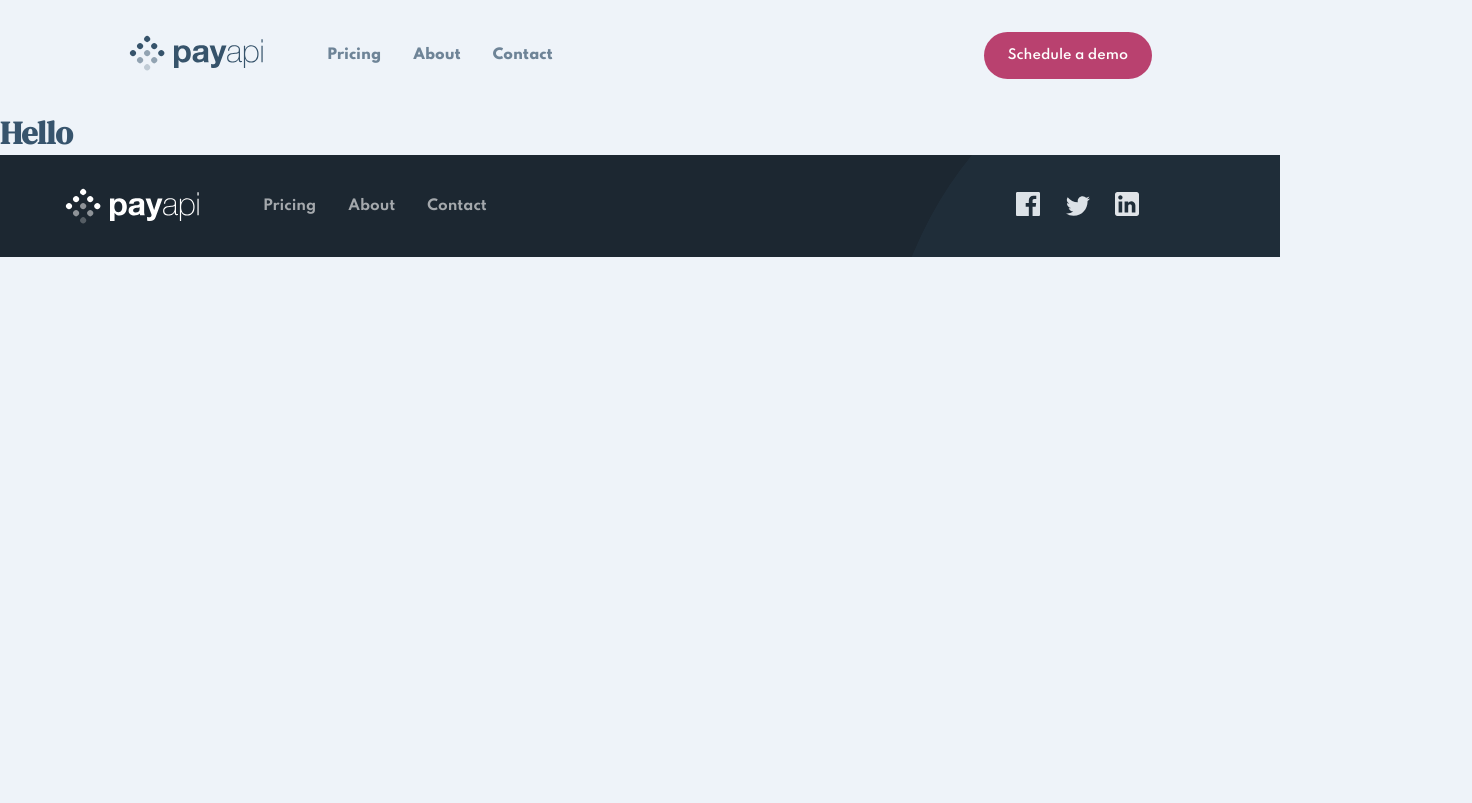
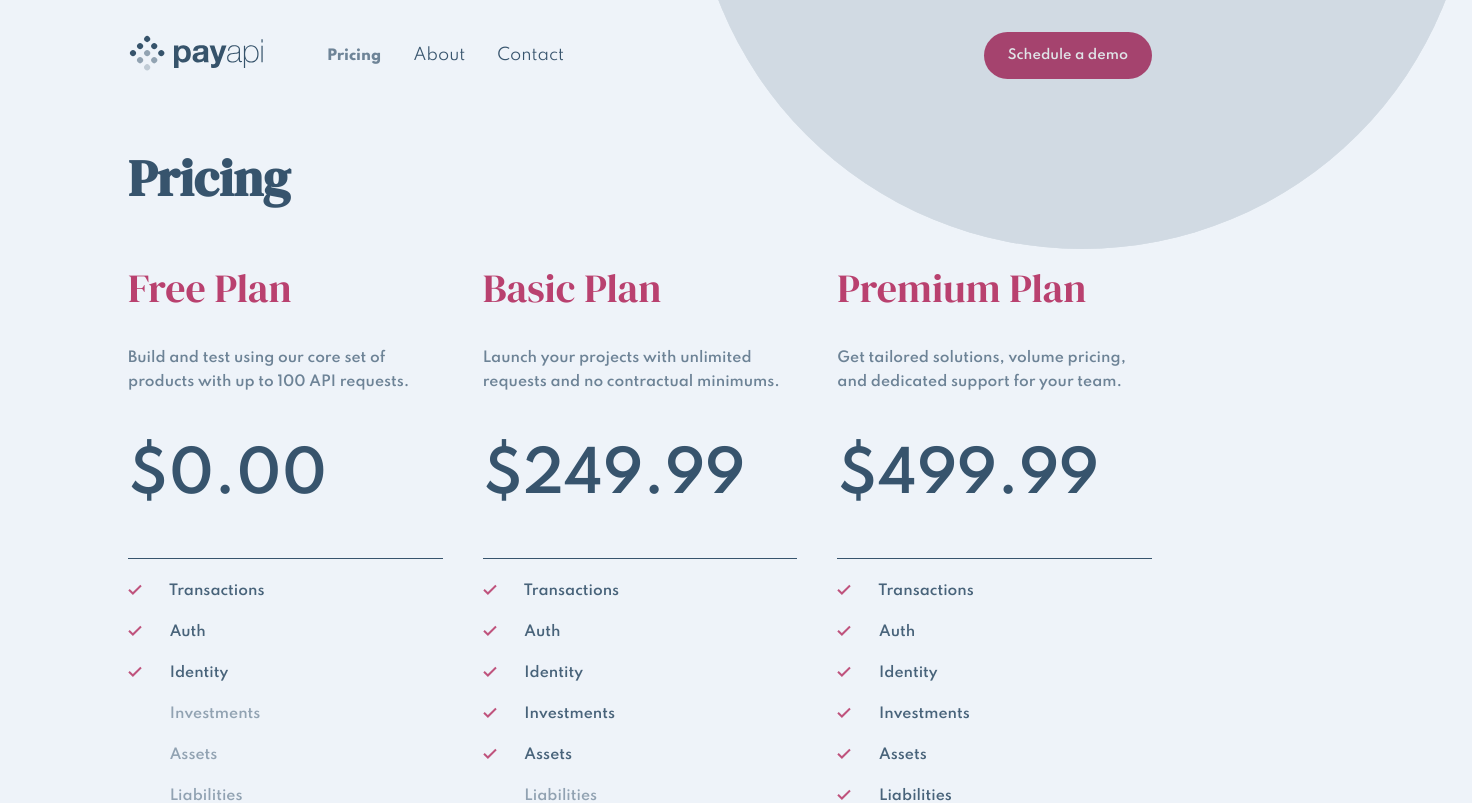
Before and after one commit to akaahl/payapi-multipage-site, a React (Create React App) app: page /pricing in a window 1280 px wide. Shown: the top 803 px of the page, 1472 px wide, since content can reach past the window. Built offline with nearby package versions, Linux system fonts and the light colour scheme.

Commit message:
Added Pricing page

```diff
--- a/src/components/FooterNav.js
+++ b/src/components/FooterNav.js
@@ -4,6 +4,7 @@ import logo from "../assets/shared/desktop/logo--white.svg";
 import facebook from "../assets/shared/desktop/facebook.svg";
 import linkedin from "../assets/shared/desktop/linkedin.svg";
 import twitter from "../assets/shared/desktop/twitter.svg";
+import { Link } from "react-router-dom";
 
 const FooterNav = () => {
   return (
@@ -16,7 +17,9 @@ const FooterNav = () => {
       <div className="left-side">
         <img src={logo} alt="logo" />
         <ul>
-          <li>Pricing</li>
+          <li>
+            <Link to="/pricing">Pricing</Link>
+          </li>
           <li>About</li>
           <li>Contact</li>
         </ul>
@@ -61,9 +64,13 @@ const StyledNav = styled.nav`
 
       li {
         margin: 0 1rem;
-        font-size: 14px;
-        font-weight: 700;
-        color: rgba(255, 255, 255, 0.6);
+
+        a {
+          text-decoration: none;
+          font-size: 14px;
+          font-weight: 700;
+          color: rgba(255, 255, 255, 0.6);
+        }
       }
     }
   }
--- a/src/components/Navbar.js
+++ b/src/components/Navbar.js
@@ -12,9 +12,10 @@ const Navbar = () => {
         </Link>
 
         <ul>
-          <Link to="/pricing">
-            <li>Pricing</li>
-          </Link>
+          <li>
+            <Link to="/pricing">Pricing</Link>
+          </li>
+
           <li>About</li>
           <li>Contact</li>
         </ul>
@@ -48,15 +49,15 @@ const NavContainer = styled.nav`
       display: flex;
       align-items: center;
 
-      a {
-        text-decoration: none;
-      }
-
       li {
         margin: 0 1rem;
-        font-size: 14px;
-        font-weight: 800;
-        color: rgba(55, 84, 109, 0.7);
+
+        a {
+          text-decoration: none;
+          font-size: 14px;
+          font-weight: 800;
+          color: rgba(55, 84, 109, 0.7);
+        }
       }
     }
   }
--- a/src/globalStyle.js
+++ b/src/globalStyle.js
@@ -42,7 +42,7 @@ const GlobalStyle = createGlobalStyle`
         }
     }
 
-    h1, h2 {
+    h1, h2, h3 {
         font-family: 'DM Serif Display', sans-serif;
     }
 `;
--- a/src/pages/Pricing.js
+++ b/src/pages/Pricing.js
@@ -1,11 +1,378 @@
 import styled from "styled-components";
+import checkIcon from "../assets/shared/desktop/icon-check.svg";
+import circlePattern from "../assets/shared/desktop/bg-pattern-circle.svg";
 
 const Pricing = () => {
   return (
-    <div>
-      <h1>Hello</h1>
-    </div>
+    <StyledContainer>
+      <img
+        src={circlePattern}
+        alt="circle pattern"
+        className="circle-pattern"
+      />
+
+      <h1>Pricing</h1>
+
+      <div className="pricing-container">
+        <section>
+          <h3>Free Plan</h3>
+          <p>
+            Build and test using our core set of products with up to 100 API
+            requests.
+          </p>
+          <h2>$0.00</h2>
+
+          <ul>
+            <li>
+              <img src={checkIcon} alt="check" /> Transactions
+            </li>
+            <li>
+              <img src={checkIcon} alt="check" /> Auth
+            </li>
+            <li>
+              <img src={checkIcon} alt="check" /> Identity
+            </li>
+            <li className="unavailable">
+              <img src={checkIcon} alt="check" /> Investments
+            </li>
+            <li className="unavailable">
+              <img src={checkIcon} alt="check" /> Assets
+            </li>
+            <li className="unavailable">
+              <img src={checkIcon} alt="check" /> Liabilities
+            </li>
+            <li className="unavailable">
+              <img src={checkIcon} alt="check" /> Income
+            </li>
+          </ul>
+
+          <button type="button">Request Access</button>
+        </section>
+
+        <section>
+          <h3>Basic Plan</h3>
+          <p>
+            Launch your projects with unlimited requests and no contractual
+            minimums.
+          </p>
+          <h2>$249.99</h2>
+
+          <ul>
+            <li>
+              <img src={checkIcon} alt="check" /> Transactions
+            </li>
+            <li>
+              <img src={checkIcon} alt="check" /> Auth
+            </li>
+            <li>
+              <img src={checkIcon} alt="check" /> Identity
+            </li>
+            <li>
+              <img src={checkIcon} alt="check" /> Investments
+            </li>
+            <li>
+              <img src={checkIcon} alt="check" /> Assets
+            </li>
+            <li className="unavailable">
+              <img src={checkIcon} alt="check" /> Liabilities
+            </li>
+            <li className="unavailable">
+              <img src={checkIcon} alt="check" /> Income
+            </li>
+          </ul>
+
+          <button type="button">Request Access</button>
+        </section>
+
+        <section>
+          <h3>Premium Plan</h3>
+          <p>
+            Get tailored solutions, volume pricing, and dedicated support for
+            your team.
+          </p>
+          <h2>$499.99</h2>
+
+          <ul>
+            <li>
+              <img src={checkIcon} alt="check" /> Transactions
+            </li>
+            <li>
+              <img src={checkIcon} alt="check" /> Auth
+            </li>
+            <li>
+              <img src={checkIcon} alt="check" /> Identity
+            </li>
+            <li>
+              <img src={checkIcon} alt="check" /> Investments
+            </li>
+            <li>
+              <img src={checkIcon} alt="check" /> Assets
+            </li>
+            <li>
+              <img src={checkIcon} alt="check" /> Liabilities
+            </li>
+            <li>
+              <img src={checkIcon} alt="check" /> Income
+            </li>
+          </ul>
+
+          <button type="button">Request Access</button>
+        </section>
+      </div>
+
+      <div className="subscribe-section">
+        <h2>Ready to start?</h2>
+
+        <div className="email-opt-in">
+          <input type="email" name="email" placeholder="Enter email address" />
+          <a href="#1" className="schedule-btn">
+            Schedule a demo
+          </a>
+        </div>
+      </div>
+    </StyledContainer>
   );
 };
 
+const StyledContainer = styled.main`
+  padding: 2rem 8rem;
+
+  .circle-pattern {
+    position: absolute;
+    top: -40%;
+    right: -15%;
+  }
+
+  h1 {
+    font-size: 4vw;
+  }
+
+  .pricing-container {
+    display: grid;
+    grid-template-columns: repeat(3, 1fr);
+    grid-column-gap: 2.5rem;
+    margin-top: 3rem;
+
+    section {
+      h3 {
+        color: #b9416f;
+        font-size: 2.5rem;
+        font-weight: 500;
+      }
+
+      p {
+        margin-top: 2rem;
+        line-height: 1.7;
+        font-size: 14px;
+        font-weight: 600;
+        opacity: 0.7;
+        /* width: 90%; */
+      }
+
+      h2 {
+        margin-top: 3rem;
+        font-family: "Spartan", sans-serif;
+        font-size: 3.5rem;
+        font-weight: 600;
+      }
+
+      ul {
+        list-style: none;
+        margin-top: 3rem;
+        border-top: 1px solid rgb(55, 84, 109);
+        border-bottom: 1px solid rgb(55, 84, 109);
+
+        li {
+          margin: 1.5rem 0;
+          font-size: 14px;
+          font-weight: 600;
+          opacity: 0.9;
+
+          &.unavailable {
+            opacity: 0.5;
+
+            img {
+              opacity: 0;
+            }
+          }
+
+          img {
+            margin-right: 1.5rem;
+          }
+        }
+      }
+
+      button {
+        border: 1px solid rgb(55, 84, 109);
+        padding: 1rem 1.5rem;
+        border-radius: 2rem;
+        margin-top: 3rem;
+        background: none;
+        cursor: pointer;
+        color: rgb(55, 84, 109);
+        font-weight: 600;
+        transition: background 0.3s ease-in-out;
+
+        &:hover {
+          background: rgb(55, 84, 109);
+          color: #fff;
+        }
+
+        &:active {
+          transform: scale(0.95);
+        }
+      }
+    }
+  }
+
+  .subscribe-section {
+    margin-top: 6rem;
+    display: flex;
+    align-items: center;
+    justify-content: space-between;
+    padding-bottom: 4rem;
+
+    h2 {
+      font-size: 3rem;
+      font-weight: 500;
+    }
+
+    .email-opt-in {
+      width: 55%;
+      padding-left: 1.5rem;
+      display: flex;
+      justify-content: space-between;
+      position: relative;
+      background: #fff;
+      border-radius: 2rem;
+      box-shadow: 0 5px 25px -2px rgba(0, 0, 0, 0.1);
+
+      input[type="email"] {
+        border: none;
+        margin: auto 0;
+        width: 50%;
+        padding: 1rem 0;
+        padding-left: 1rem;
+
+        &::placeholder {
+          color: rgba(55, 84, 109, 0.5);
+          font-weight: 800;
+          margin-left: 1rem;
+        }
+      }
+
+      .schedule-btn {
+      }
+    }
+  }
+
+  @media (max-width: 1024px) {
+    .circle-pattern {
+      top: -30%;
+      right: -30%;
+    }
+    .pricing-container {
+      grid-template-columns: repeat(2, 1fr);
+      grid-row-gap: 4rem;
+    }
+
+    .subscribe-section {
+      flex-direction: column;
+
+      .email-opt-in {
+        margin-top: 2rem;
+        width: 65%;
+      }
+    }
+  }
+
+  @media (max-width: 768px) {
+    padding: 2rem;
+
+    .circle-pattern {
+      top: -20%;
+      right: -1%;
+    }
+    h1 {
+      text-align: center;
+      font-size: 4rem;
+    }
+    .pricing-container {
+      grid-template-columns: 1fr;
+
+      section {
+        h2,
+        h3 {
+          text-align: center;
+        }
+
+        p {
+          display: block;
+          text-align: center;
+        }
+
+        ul {
+          li {
+            padding-left: 30%;
+          }
+        }
+
+        button {
+          position: relative;
+          left: 50%;
+          transform: translateX(-50%);
+        }
+      }
+    }
+
+    .subscribe-section {
+      h2 {
+        text-align: center;
+      }
+      .email-opt-in {
+        padding-left: 0;
+        background: none;
+        border: none;
+        padding: none;
+        box-shadow: none;
+        display: flex;
+        flex-direction: column;
+
+        input[type="email"] {
+          width: 100%;
+          background: #fff;
+          border-radius: 2rem;
+          box-shadow: 0 5px 40px -2px rgba(0, 0, 0, 0.1);
+          padding: 1rem 1.5rem;
+        }
+
+        .schedule-btn {
+          margin-top: 2rem;
+          text-align: center;
+        }
+      }
+    }
+  }
+
+  @media (max-width: 425px) {
+    .subscribe-section {
+      .email-opt-in {
+        width: 100%;
+      }
+    }
+  }
+
+  @media (max-width: 320px) {
+    .pricing-container {
+      section {
+        ul {
+          li {
+            padding-left: 20%;
+          }
+        }
+      }
+    }
+  }
+`;
+
 export default Pricing;
```
